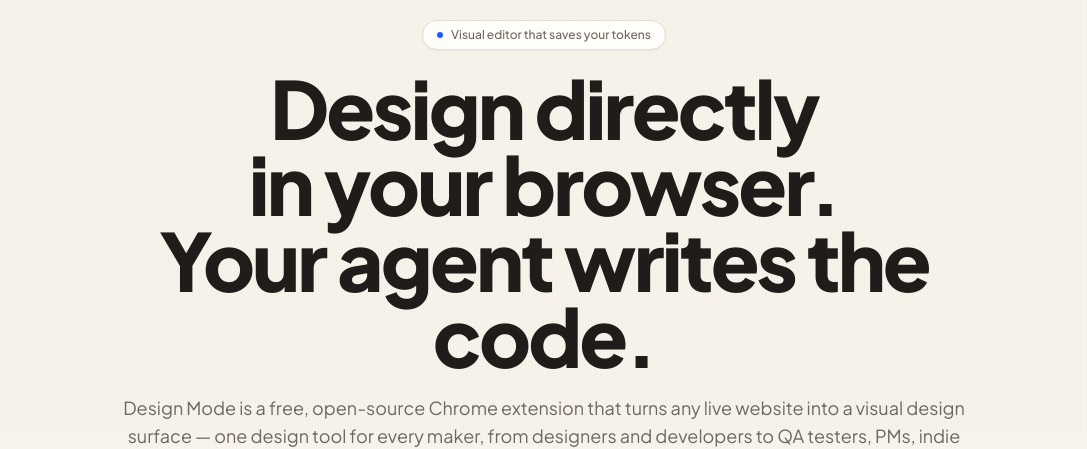
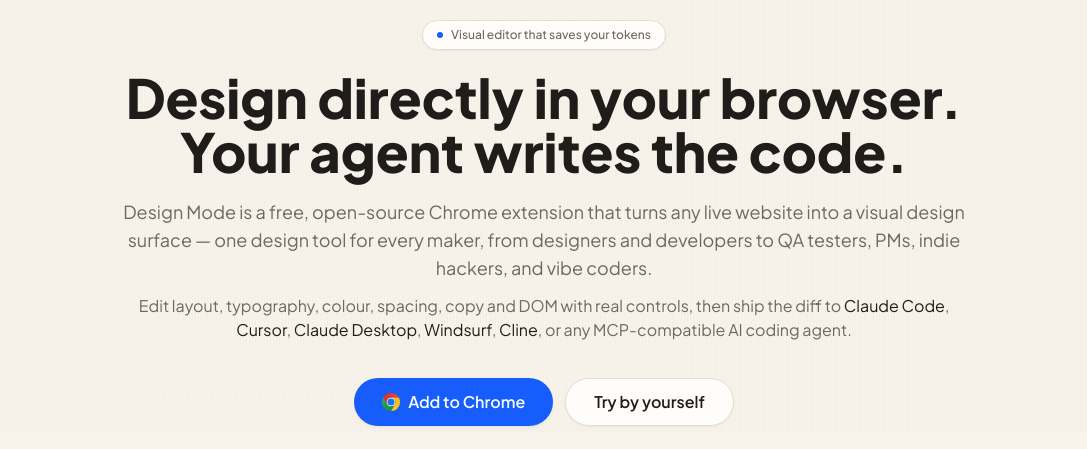
Before and after one commit to SandeepBaskaran/design-mode, a Next.js app in the folder website/: page / in a window 1280 px wide. Shown: the part 368-817 px from the top of the page, without its empty margins (96-1183 px from the left). Built offline with nearby package versions, Linux system fonts and the light colour scheme; no server answers.

Commit message:
Website: hero headline to 54px (line-height 1, no tracking)

```diff
--- a/website/src/components/blocks/hero.tsx
+++ b/website/src/components/blocks/hero.tsx
@@ -50,7 +50,7 @@
           <VisualEditorPill />
         </div>
 
-        <h1 className="macro text-foreground text-[clamp(2.5rem,7vw,5rem)]">
+        <h1 className="macro text-foreground text-[clamp(2rem,6vw,3.375rem)]">
           Design directly in your browser.
           <br className="hidden md:block" /> Your agent writes the code.
         </h1>
--- a/website/src/styles/globals.css
+++ b/website/src/styles/globals.css
@@ -184,12 +184,12 @@
     font-weight: 600;
     letter-spacing: 0;
   }
-  /* Macro display headline — fluid, heavy, tight. Used on hero H1s. */
+  /* Macro display headline — heavy, upright. Used on hero H1s. */
   .macro {
     font-family: var(--font-display);
     font-weight: 800;
-    letter-spacing: -0.035em;
-    line-height: 0.95;
+    letter-spacing: 0;
+    line-height: 1;
     text-wrap: balance;
   }
 }
```
